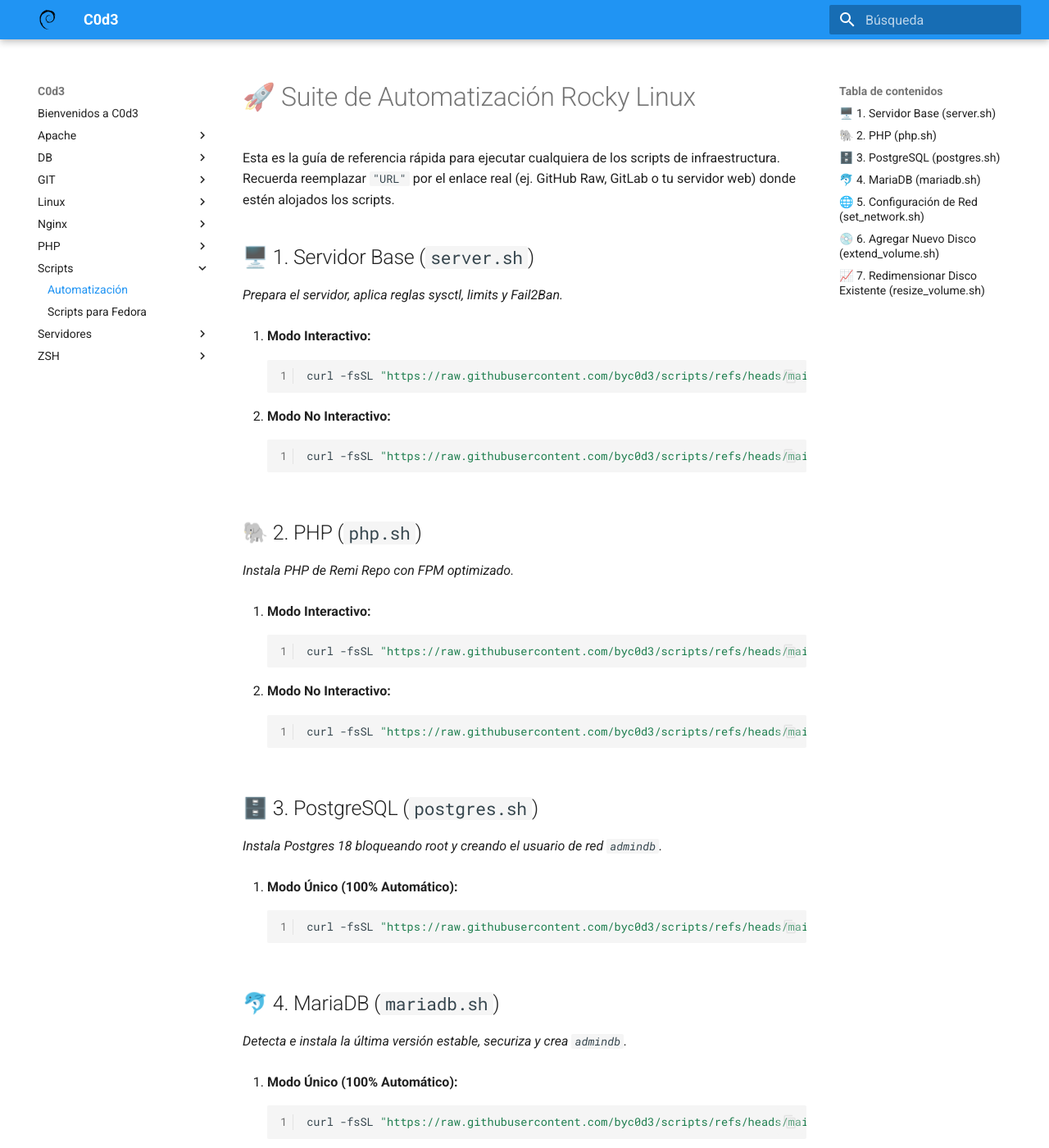
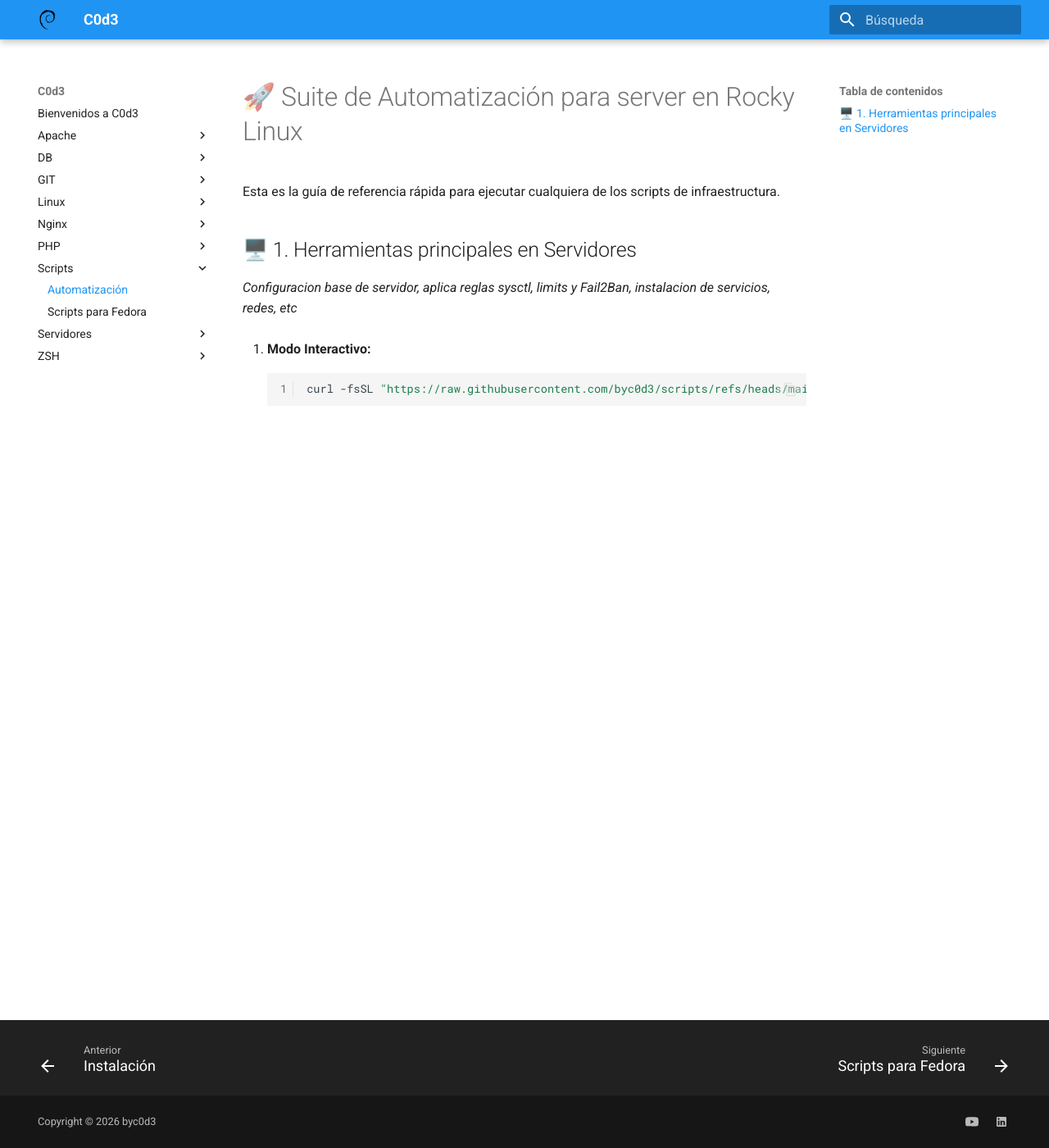
Before and after one commit to byc0d3/code, an MkDocs documentation site: the page built from docs/Scripts/Automatizacion.md, in a window 1280 px wide and 1400 px high. Shown: the whole window at 82% size. Built offline with MkDocs 1.6.1 and Material for MkDocs 9.7.7, drawn with Linux system fonts in a browser that asks for light colours; some of the changed text lies outside the part shown.

Commit message:
update: 28-07-2026 16:52

````diff
--- a/docs/Scripts/Automatizacion.md
+++ b/docs/Scripts/Automatizacion.md
@@ -2,112 +2,16 @@
 title: Automatización
 ---
 
-# 🚀 Suite de Automatización Rocky Linux
+# 🚀 Suite de Automatización para server en Rocky Linux
 
-Esta es la guía de referencia rápida para ejecutar cualquiera de los scripts de infraestructura. Recuerda reemplazar `"URL"` por el enlace real (ej. GitHub Raw, GitLab o tu servidor web) donde estén alojados los scripts.
+Esta es la guía de referencia rápida para ejecutar cualquiera de los scripts de infraestructura.
 
-## 🖥️ 1. Servidor Base (`server.sh`)
+## 🖥️ 1. Herramientas principales en Servidores
 
-*Prepara el servidor, aplica reglas sysctl, limits y Fail2Ban.*
+*Configuracion base de servidor, aplica reglas sysctl, limits y Fail2Ban, instalacion de servicios, redes, etc*
 
 1. **Modo Interactivo:**
 
     ```{.bash .copy linenums="1"}
-    curl -fsSL "https://raw.githubusercontent.com/byc0d3/scripts/refs/heads/main/server.sh?$(date +%s)" -o /tmp/server.sh && sudo bash /tmp/server.sh
+    curl -fsSL "https://raw.githubusercontent.com/byc0d3/scripts/refs/heads/main/config_server.sh?$(date +%s)" -o /tmp/config_server.sh && bash /tmp/config_server.sh
     ```
-
-2. **Modo No Interactivo:**
-
-    ```{.bash .copy linenums="1"}
-    curl -fsSL "https://raw.githubusercontent.com/byc0d3/scripts/refs/heads/main/server.sh?$(date +%s)" -o /tmp/server.sh && sudo HOSTNAME="srv-app.dominio.local" bash /tmp/server.sh
-    ```
-
-## 🐘 2. PHP (`php.sh`)
-
-*Instala PHP de Remi Repo con FPM optimizado.*
-
-1. **Modo Interactivo:**
-
-    ```{.bash .copy linenums="1"}
-    curl -fsSL "https://raw.githubusercontent.com/byc0d3/scripts/refs/heads/main/php.sh?$(date +%s)" -o /tmp/php.sh && sudo bash /tmp/php.sh
-    ```
-
-2. **Modo No Interactivo:**
-
-    ```{.bash .copy linenums="1"}
-    curl -fsSL "https://raw.githubusercontent.com/byc0d3/scripts/refs/heads/main/php.sh?$(date +%s)" -o /tmp/php.sh && sudo PHP_VERSION="8.3" bash /tmp/php.sh
-    ```
-
-## 🗄️ 3. PostgreSQL (`postgres.sh`)
-
-*Instala Postgres 18 bloqueando root y creando el usuario de red `admindb`.*
-
-1. **Modo Único (100% Automático):**
-
-    ```{.bash .copy linenums="1"}
-    curl -fsSL "https://raw.githubusercontent.com/byc0d3/scripts/refs/heads/main/postgres.sh?$(date +%s)" -o /tmp/postgres.sh && sudo bash /tmp/postgres.sh
-    ```
-
-## 🐬 4. MariaDB (`mariadb.sh`)
-
-*Detecta e instala la última versión estable, securiza y crea `admindb`.*
-
-1. **Modo Único (100% Automático):**
-
-    ```{.bash .copy linenums="1"}
-    curl -fsSL "https://raw.githubusercontent.com/byc0d3/scripts/refs/heads/main/mariadb.sh?$(date +%s)" -o /tmp/mariadb.sh && sudo bash /tmp/mariadb.sh
-    ```
-
-## 🌐 5. Configuración de Red (`set_network.sh`)
-
-*Configura IP estática y reglas PBR (Policy Based Routing).*
-
-1. **Modo Interactivo:**
-
-    ```{.bash .copy linenums="1"}
-    curl -fsSL "https://raw.githubusercontent.com/byc0d3/scripts/refs/heads/main/set_network.sh?$(date +%s)" -o /tmp/set_network.sh && sudo bash /tmp/set_network.sh
-    ```
-
-2. **Modo No Interactivo (Tarjeta Enrutada - con Gateway):**
-
-    ```{.bash .copy linenums="1"}
-    curl -fsSL "https://raw.githubusercontent.com/byc0d3/scripts/refs/heads/main/set_network.sh?$(date +%s)" -o /tmp/set_network.sh && sudo DEVICE="ens224" IP="10.31.196.49" PREFIX="25" GW="10.31.196.1" bash /tmp/set_network.sh
-    ```
-
-3. **Modo No Interactivo (Red Local/Backend - Sin Gateway):**
-
-    ```{.bash .copy linenums="1"}
-    curl -fsSL "https://raw.githubusercontent.com/byc0d3/scripts/refs/heads/main/set_network.sh?$(date +%s)" -o /tmp/set_network.sh && sudo DEVICE="ens225" IP="192.168.10.5" PREFIX="24" GW="" bash /tmp/set_network.sh
-    ```
-
-## 💿 6. Agregar Nuevo Disco (`extend_volume.sh`)
-
-*Agrega un nuevo disco físico al servidor (ej. `/dev/sdc`) y expande el volumen LVM.*
-
-1. **Modo Interactivo:**
-
-    ```{.bash .copy linenums="1"}
-    curl -fsSL "https://raw.githubusercontent.com/byc0d3/scripts/refs/heads/main/extend_volume.sh?$(date +%s)" -o /tmp/extend_volume.sh && sudo bash /tmp/extend_volume.sh
-    ```
-
-2. **Modo No Interactivo:**
-
-    ```{.bash .copy linenums="1"}
-    curl -fsSL "https://raw.githubusercontent.com/byc0d3/scripts/refs/heads/main/extend_volume.sh?$(date +%s)" -o /tmp/extend_volume.sh && sudo TARGET_DISK="/dev/sdc" TARGET_PATH="/home" bash /tmp/extend_volume.sh
-    ```
-
-## 📈 7. Redimensionar Disco Existente (`resize_volume.sh`)
-
-*Detecta crecimiento del disco desde VMware/AWS, estira la partición y expande el volumen LVM.*
-
-1. **Modo Interactivo:**
-
-    ```{.bash .copy linenums="1"}
-    curl -fsSL "https://raw.githubusercontent.com/byc0d3/scripts/refs/heads/main/resize_volume.sh?$(date +%s)" -o /tmp/resize_volume.sh && sudo bash /tmp/resize_volume.sh
-    ```
-
-2. **Modo No Interactivo:**
-
-    ```{.bash .copy linenums="1"}
-    curl -fsSL "https://raw.githubusercontent.com/byc0d3/scripts/refs/heads/main/resize_volume.sh?$(date +%s)" -o /tmp/resize_volume.sh && sudo TARGET_PV="/dev/sda2" TARGET_PATH="/" bash /tmp/resize_volume.sh
-    ```
````
